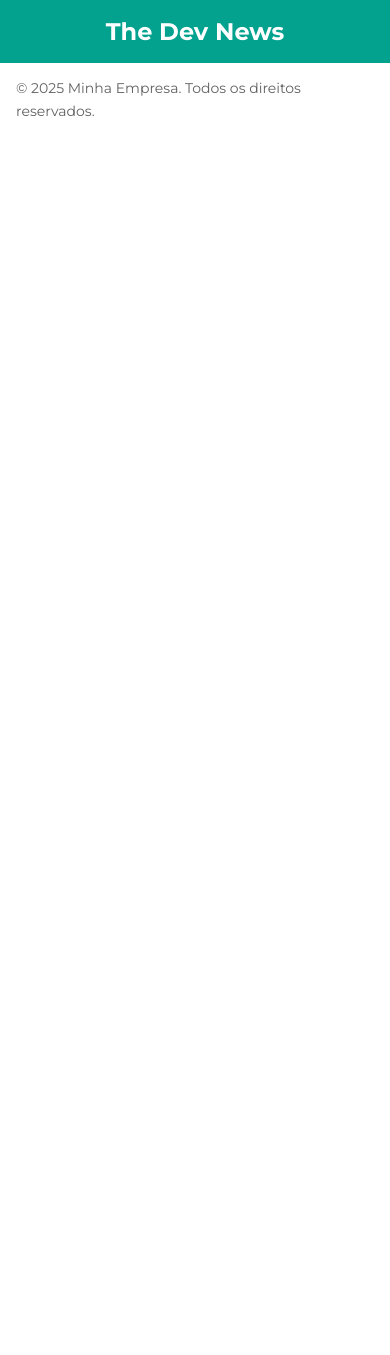
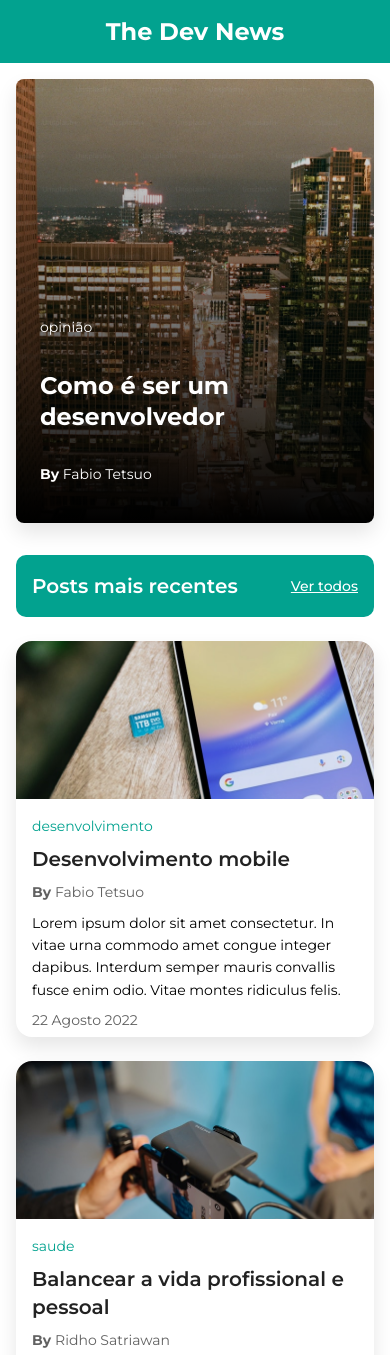
Before and after one commit to Ovidiojcf/RID222165_Desafio02, a website: page index.html in a window 390 px wide. Shown: the top 1355 px of the page. Before the commit the page ends 844 px from the top, so only its background shows below. Drawn offline with Linux system fonts and the light colour scheme; a web font is replaced by a local one.

Commit message:
feat: add recent posts in UI and fixed some style in header posts and footer

```diff
--- a/index.html
+++ b/index.html
@@ -1,29 +1,130 @@
-<!DOCTYPE html>
+<!doctype html>
 <html lang="pt-br">
-
   <head>
-    <meta charset="UTF-8">
-    <meta name="viewport" content="width=device-width, initial-scale=1.0">
-    <link rel="stylesheet" href="style.css">
-    <link rel="preconnect" href="https://fonts.googleapis.com">
-    <link rel="preconnect" href="https://fonts.gstatic.com" crossorigin>
+    <meta charset="UTF-8" />
+    <meta name="viewport" content="width=device-width, initial-scale=1.0" />
+    <link rel="stylesheet" href="style.css" />
+    <link rel="preconnect" href="https://fonts.googleapis.com" />
+    <link rel="preconnect" href="https://fonts.gstatic.com" crossorigin />
     <link
       href="https://fonts.googleapis.com/css2?family=Inter:opsz@14..32&family=Libre+Baskerville:ital,wght@0,400;0,700;1,400&family=Lusitana:wght@400;700&family=Montserrat:ital,wght@0,100..900;1,100..900&family=Rubik&display=swap"
-        rel="stylesheet">
+      rel="stylesheet"
+    />
     <title>The Dev News</title>
   </head>
 
   <body>
     <header class="navbar-blue">
       <div class="container">
-            <h1>The Dev News</h1>
+        <h1 class="text-white">The Dev News</h1>
       </div>
     </header>
-    <footer>
-        <div class="container text-gray">
-            <p>© 2025 Minha Empresa. Todos os direitos reservados.</p>
+    <main>
+      <div class="container">
+        <div id="hero">
+          <p class="text-white">opinião</p>
+          <h1 class="text-white">Como é ser um desenvolvedor</h1>
+          <p class="text-white"><b>By</b> Fabio Tetsuo</p>
+        </div>
+        <div class="header-posts text-white">
+          <h2>Posts mais recentes</h2>
+          <p>Ver todos</p>
+        </div>
+
+        <div id="posts-container"></div>
+
+        <div class="header-posts text-white">
+          <h2>Posts Populares</h2>
+        </div>
+
+        <div class="header-posts text-white">
+          <h2>Categorias</h2>
+        </div>
+      </div>
+    </main>
+    <footer class="foooter-blue">
+      <div class="container">
+        <p>Copyright@The Dev News</p>
       </div>
     </footer>
+
+    <script>
+      const posts = [
+        {
+          img: "assets/article-one.jpg",
+          categoria: "desenvolvimento",
+          titulo: "Desenvolvimento mobile",
+          autor: "Fabio Tetsuo",
+          paragrafo:
+            "Lorem ipsum dolor sit amet consectetur. In vitae urna commodo amet congue integer dapibus. Interdum semper mauris convallis fusce enim odio. Vitae montes ridiculus felis.",
+          data: "22 Agosto 2022",
+        },
+        {
+          img: "assets/article-two.jpg",
+          categoria: "saude",
+          titulo: "Balancear a vida profissional e pessoal",
+          autor: "Ridho Satriawan",
+          paragrafo:
+            "Lorem ipsum dolor sit amet consectetur. Et consectetur at consectetur sed nisl tempor.",
+          data: "22 Agosto 2022",
+        },
+        {
+          img: "assets/article-three.jpg",
+          categoria: "desenvolvimento",
+          titulo: "Configurando VSCode",
+          autor: "Fabio Tetsuo",
+          paragrafo:
+            "Lorem ipsum dolor sit amet consectetur. Erat interdum tortor ac sagittis id a etiam. Tellus vitae arcu dignissim massa aliquam vel tellus. Ipsum massa arcu nulla sed purus in ac.",
+          data: "22 Agosto 2022",
+        },
+        {
+          img: "assets/article-four.jpg",
+          categoria: "produtividade",
+          titulo: "2 monitores ou 1 ultrawide?",
+          autor: "Fulano da Silva",
+          paragrafo:
+            "Lorem ipsum dolor sit amet consectetur. Arcu tellus adipiscing sagittis tristique. Eget molestie posuere enim pretium venenatis nunc ligula donec a. Velit senectus amet nulla.",
+          data: "22 Agosto 2022",
+        },
+      ];
+
+      const container = document.getElementById("posts-container");
+
+      posts.forEach((post) => {
+        const postHTML = `
+      <article class="post">
+        <img src="${post.img}" alt="${post.titulo}" />
+        <div class="post-content">
+          <p class="categoria text-blue">${post.categoria}</p>
+          <h2>${post.titulo}</h2>
+          <p class="text-gray"><b>By </b>${post.autor}</p>
+          <p class="text-black">${post.paragrafo}</p>
+          <p class="text-gray">${post.data}</p>
+        </div>
+      </article>
+    `;
+        container.innerHTML += postHTML;
+      });
+
+
+      const popularPosts = [
+        {
+          img: "assets/popularPost1.jpg",
+          titulo: "Desenvolvimento Pessoal",
+          data: "22 Agosto 2022",
+        },
+        {
+          img: "assets/popularPost2.jpg",
+          titulo: "GitLab vs GitHub",
+          data: "22 Agosto 2022",
+        },
+        {
+          img: "assets/popularPost3.jpg",
+          titulo: "Café atrapalha?",
+          data: "22 Agosto 2022",
+        },
+      ]
+
+    </script>
   </body>
-
 </html>
--- a/style.css
+++ b/style.css
@@ -2,32 +2,38 @@
    RESET + VARS SIMPLES
    (Container: largura e padding)
    ========================= */
-:root{
+:root {
   --container-max: 1200px;
   --container-padding: 1rem;
   --color-black: #000000;
   --color-white: #ffffff;
   --color-gray: #616161;
-  --color-blue: #02A28F;
+  --color-blue: #02a28f;
 }
-html { font-size: 100%; } /* 1rem = 16px */
-body { margin: 0; font-family: 'Montserrat', sans-serif; color:#222; }
+html {
+  font-size: 100%;
+} /* 1rem = 16px */
+body {
+  margin: 0;
+  font-family: "Montserrat", sans-serif;
+  color: #222;
+}
 
 /* TIPOGRAFIA MOBILE */
 h1 {
-  font-size: 1.5rem;   /* 24px */
+  font-size: 1.5rem; /* 24px */
   line-height: 1.3;
   font-weight: 700;
 }
 
 h2 {
-  font-size: 1.25rem;  /* 20px */
+  font-size: 1.25rem; /* 20px */
   line-height: 1.4;
   font-weight: 600;
 }
 
 h3 {
-  font-size: 1rem;     /* 16px */
+  font-size: 1rem; /* 16px */
   line-height: 1.4;
   font-weight: 600;
 }
@@ -44,57 +50,185 @@ p {
   font-weight: 400;
 }
 
-.text-black { color: var(--color-black); }
-.text-white { color: var(--color-white); }
-.text-gray  { color: var(--color-gray); }
-.text-blue  { color: var(--color-blue); }
+.text-black {
+  color: var(--color-black);
+}
+.text-white {
+  color: var(--color-white);
+}
+.text-gray {
+  color: var(--color-gray);
+}
+.text-blue {
+  color: var(--color-blue);
+}
 
-
-.container { max-width: var(--container-max); margin-inline: auto; padding-inline: var(--container-padding); }
-.section { padding-block: 2rem; } /* mobile vertical spacing */
+.container {
+  max-width: var(--container-max);
+  margin-inline: auto;
+  padding-inline: var(--container-padding);
+}
+.section {
+  padding-block: 2rem;
+} /* mobile vertical spacing */
 
 .btn {
-  display:inline-flex; align-items:center; justify-content:center;
-  min-height:2.75rem; padding-inline:1rem; font-size:1rem;
-  border-radius:.5rem; border:none; cursor:pointer; background:#222; color:#fff;
+  display: inline-flex;
+  align-items: center;
+  justify-content: center;
+  min-height: 2.75rem;
+  padding-inline: 1rem;
+  font-size: 1rem;
+  border-radius: 0.5rem;
+  border: none;
+  cursor: pointer;
+  background: #222;
+  color: #fff;
 }
 
 .navbar-blue {
   background-color: var(--color-blue);
   color: var(--color-white);
 }
+.foooter-blue {
+  background-color: var(--color-blue);
+  color: var(--color-white);
+  display: flex;
+  text-align: center;
+  justify-content: center;
+  height: 3rem;
+}
 
-.navbar-blue .container{
+.navbar-blue .container {
   display: flex;
   align-items: center;
   justify-content: center;
 }
 
+#hero {
+  background:
+    linear-gradient(180deg, rgba(102, 102, 102, 0) 0%, #000000 100%),
+    url("./assets/banner-article.jpg");
+  display: flex;
+  flex-direction: column;
+  justify-content: flex-end;
+  align-items: flex-start;
+  gap: 1px;
+  padding: 1.5rem;
+  border-radius: 0.5rem;
+  height: 396px;
+  box-shadow: 0px 10px 20px 0px rgba(0, 0, 0, 0.1);
+  background-size: cover;
+  background-position: center;
+  margin-top: 1rem;
+}
 
-@media (min-width:768px) {
-  :root { --container-padding: 1.5rem; } /* container mais folgado em tablet */
+#hero h2 {
+  font-weight: 700;
+}
+
+.header-posts {
+  display: flex;
+  align-items: center;
+  justify-content: space-between;
+  margin-top: 2rem;
+  padding: 0 1rem;
+  background-color: var(--color-blue);
+  border-radius: 10px;
+}
+.header-posts p {
+  font-weight: 500;
+  text-decoration: underline;
+}
+
+#posts-container {
+  display: grid;
+  grid-template-columns: 1fr;
+  gap: 1.5rem;
+  margin-top: 1.5rem;
+}
+
+.post {
+  height: 24.75rem;
+  border-radius: 16px;
+  overflow: hidden;
+  display: flex;
+  flex-direction: column;
+  box-shadow: 0px 10px 20px 0px rgba(0, 0, 0, 0.1);
+}
+.post img {
+  width: 100%;
+  height: 40%;
+  object-fit: cover;
+  display: block;
+}
+
+.post-content > * {
+  margin: 0;
+}
+
+
+.post-content {
+  padding: 1rem;
+  display: flex;
+  flex-direction: column;
+  gap: 0.5rem;
+  flex-grow: 1;
+}
+
+@media (min-width: 768px) {
+  :root {
+    --container-padding: 1.5rem;
+  } /* container mais folgado em tablet */
 
   /* Tipografia (tablet) */
-  h1 { font-size: 2.5rem;} /* 40px */
-  h2 { font-size: 2rem;}    /* 32px */
-  h3 { font-size: 1.5rem;}    /* 24px */
+  h1 {
+    font-size: 2.5rem;
+  } /* 40px */
+  h2 {
+    font-size: 2rem;
+  } /* 32px */
+  h3 {
+    font-size: 1.5rem;
+  } /* 24px */
 
   /* Seção e botões */
-  .section { padding-block: 3rem; }
-  .btn { font-size:1.0625rem; padding-inline:1.5rem; }
+  .section {
+    padding-block: 3rem;
+  }
+  .btn {
+    font-size: 1.0625rem;
+    padding-inline: 1.5rem;
+  }
 }
 
-@media (min-width:1024px) {
-  :root { --container-padding: 2rem; }
+@media (min-width: 1024px) {
+  :root {
+    --container-padding: 2rem;
+  }
 
-  h1 { font-size: 2.25rem;    margin-bottom:1.5rem; } /* 36px */
-  h2 { font-size: 2.25rem; margin-bottom:1.25rem; }/* 36px */
-  h3 { font-size: 1.75rem; margin-bottom:1rem; }   /* 28px */
+  h1 {
+    font-size: 2.25rem;
+    margin-bottom: 1.5rem;
+  } /* 36px */
+  h2 {
+    font-size: 2.25rem;
+    margin-bottom: 1.25rem;
+  } /* 36px */
+  h3 {
+    font-size: 1.75rem;
+    margin-bottom: 1rem;
+  } /* 28px */
 
-  .section { padding-block: 4rem; }
-  .btn { font-size:1.125rem; padding-inline:2rem; }
+  .section {
+    padding-block: 4rem;
+  }
+  .btn {
+    font-size: 1.125rem;
+    padding-inline: 2rem;
+  }
 
-  .navbar-blue .container{
+  .navbar-blue .container {
     display: flex;
     align-items: center;
     justify-content: flex-start;
```
Lines whose indentation alone changed are shown as unchanged.
